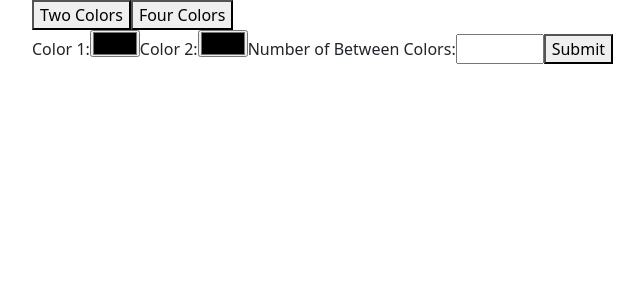
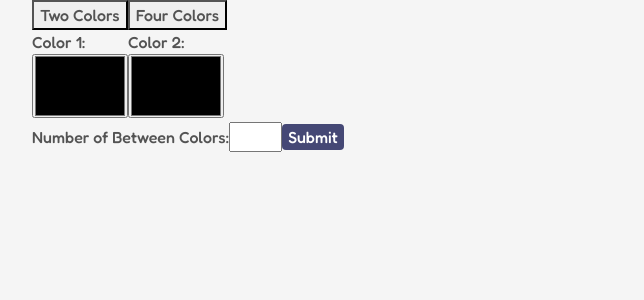
Before and after one commit to aaronminnick/react-swatch-frontend, a React (Create React App) app: page / in a window 1280 px wide. Shown: the top 300 px of the page, without its empty margins (50-694 px from the left). Built offline with nearby package versions, Linux system fonts and the light colour scheme.

Commit message:
add styling
Co-Authored-by: Skylar Brockbank <skylar.brockbank@gmail.com>
Co-Authored-by: Jacob Wilson <jacobleeeugenewilson@gmail.com>

```diff
--- a/public/index.html
+++ b/public/index.html
@@ -3,6 +3,9 @@
   <head>
     <meta charset="utf-8" />
     <link rel="icon" href="%PUBLIC_URL%/favicon.ico" />
+    <link rel="preconnect" href="https://fonts.googleapis.com">
+    <link rel="preconnect" href="https://fonts.gstatic.com" crossorigin>
+    <link href="https://fonts.googleapis.com/css2?family=Fredoka:wght@500&display=swap" rel="stylesheet">
     <meta name="viewport" content="width=device-width, initial-scale=1" />
     <meta
       name="description"
--- a/src/components/ColorSelectForm.js
+++ b/src/components/ColorSelectForm.js
@@ -20,18 +20,41 @@ function ColorSelectForm(props) {
     dispatch(makeApiCall(steps, ...colors));
   }
 
+  const FormStyles = {
+    button: {
+      border: 'none',
+      borderRadius: '.25em',
+      backgroundColor: '#454875',
+      color:'white'
+      // mixBlendMode: 'difference'
+    },
+    colordiv: {
+      display: "inline-block"
+    },
+    label: {
+      display: "block"
+    },
+    input: {
+      height: "4em",
+      width: "6em",
+    }
+  };
+
   const inputs = [];
 
+  // {'\u00A0'}
   for(let i = 1; i <= props.mode; i ++) {
     inputs.push(
-      <label>Color {i}:
-          <input
-            type="color"
-            name={`color${i}`}
-            required
-            key={i}
-          />
-        </label>
+      <div style={FormStyles.colordiv}>
+        <label style={FormStyles.label} for={`color${i}`}>Color {i}: </label>
+            <input style={FormStyles.input}
+              type="color"
+              name={`color${i}`}
+              id={`color${i}`}
+              required
+              key={i}
+            />
+      </div>
     );
   }
 
@@ -39,6 +62,7 @@ function ColorSelectForm(props) {
     <div>
       <form onSubmit={onFormSubmit}>
         {inputs}
+        <br/>
         <label> Number of Between Colors:
           <input
             type="number"
@@ -49,7 +73,7 @@ function ColorSelectForm(props) {
             required
           />
         </label>
-        <button type='submit'>Submit</button>
+        <button style={FormStyles.button}type='submit'>Submit</button>
       </form>
     </div>
   );
--- a/src/components/Swatch.js
+++ b/src/components/Swatch.js
@@ -20,7 +20,9 @@ function Swatch(props) {
     if (props.colors.length > 0) {
         content = <div style={{display: "grid",
           gridTemplateColumns:`repeat(${props.colors.length} , 1fr)`,
-          gridGap:'0'}}>
+          gridGap:'0',
+          border: "5px solid rgb(30, 30, 30)",
+          borderRadius: "8px"}}>
           {props.colors.flat().map((chip) =>
             <div style={{...ColorChipStyle,
               backgroundColor: `#${chip.Hex}`}}
--- /dev/null
+++ b/src/index.css
@@ -0,0 +1,7 @@
+* {
+  font-family: 'Fredoka', sans-serif;
+  color: rgb(83, 83, 83);
+}
+body {
+  background-color: rgb(245, 245, 245);
+}
--- a/src/index.js
+++ b/src/index.js
@@ -1,6 +1,7 @@
 import React from 'react';
 import ReactDOM from 'react-dom';
 import 'bootstrap/dist/css/bootstrap.min.css';
+import './index.css';
 import App from './components/App';
 import { createStore, applyMiddleware } from 'redux';
 import ThunkMiddleware  from 'redux-thunk';
```
